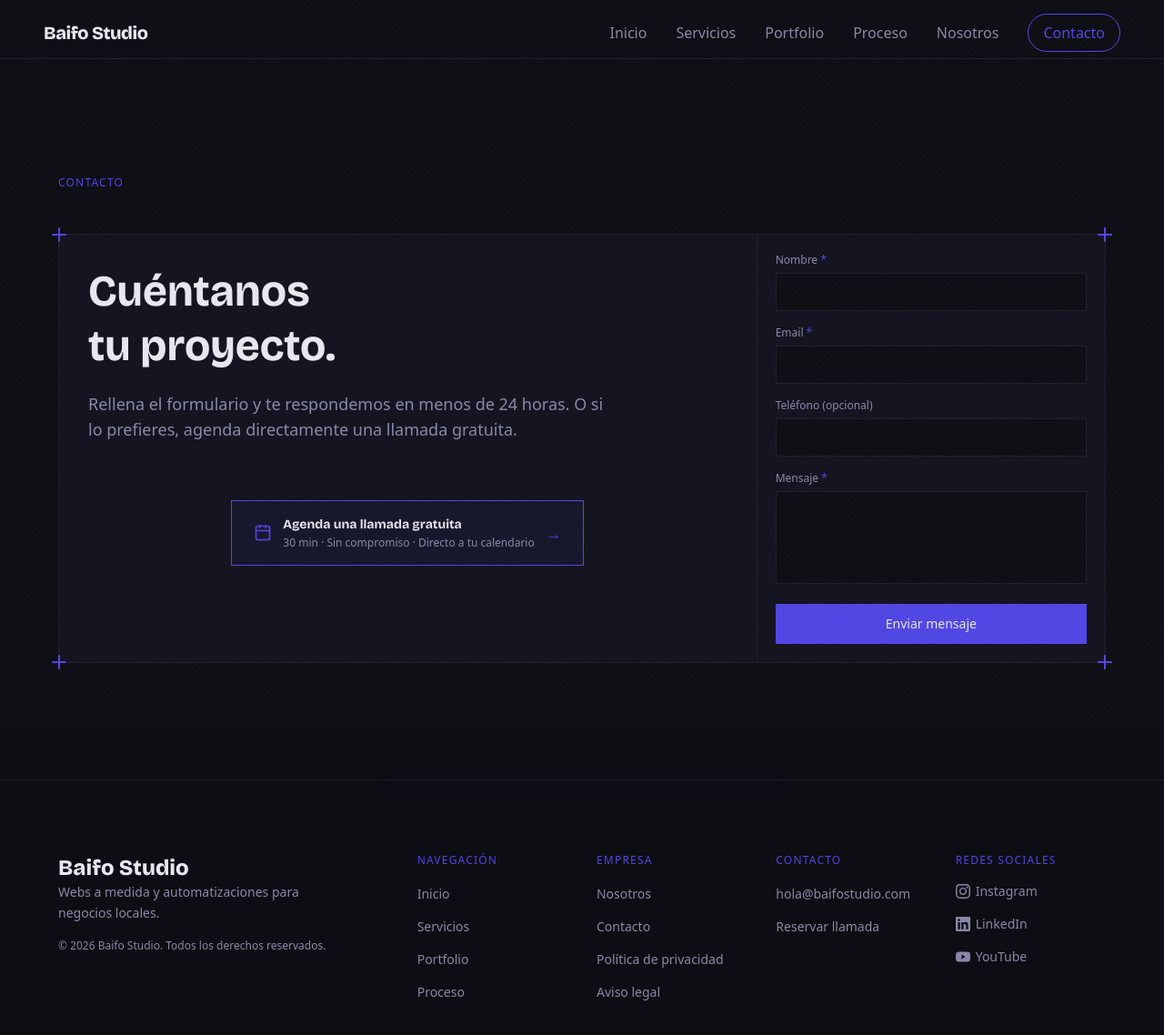
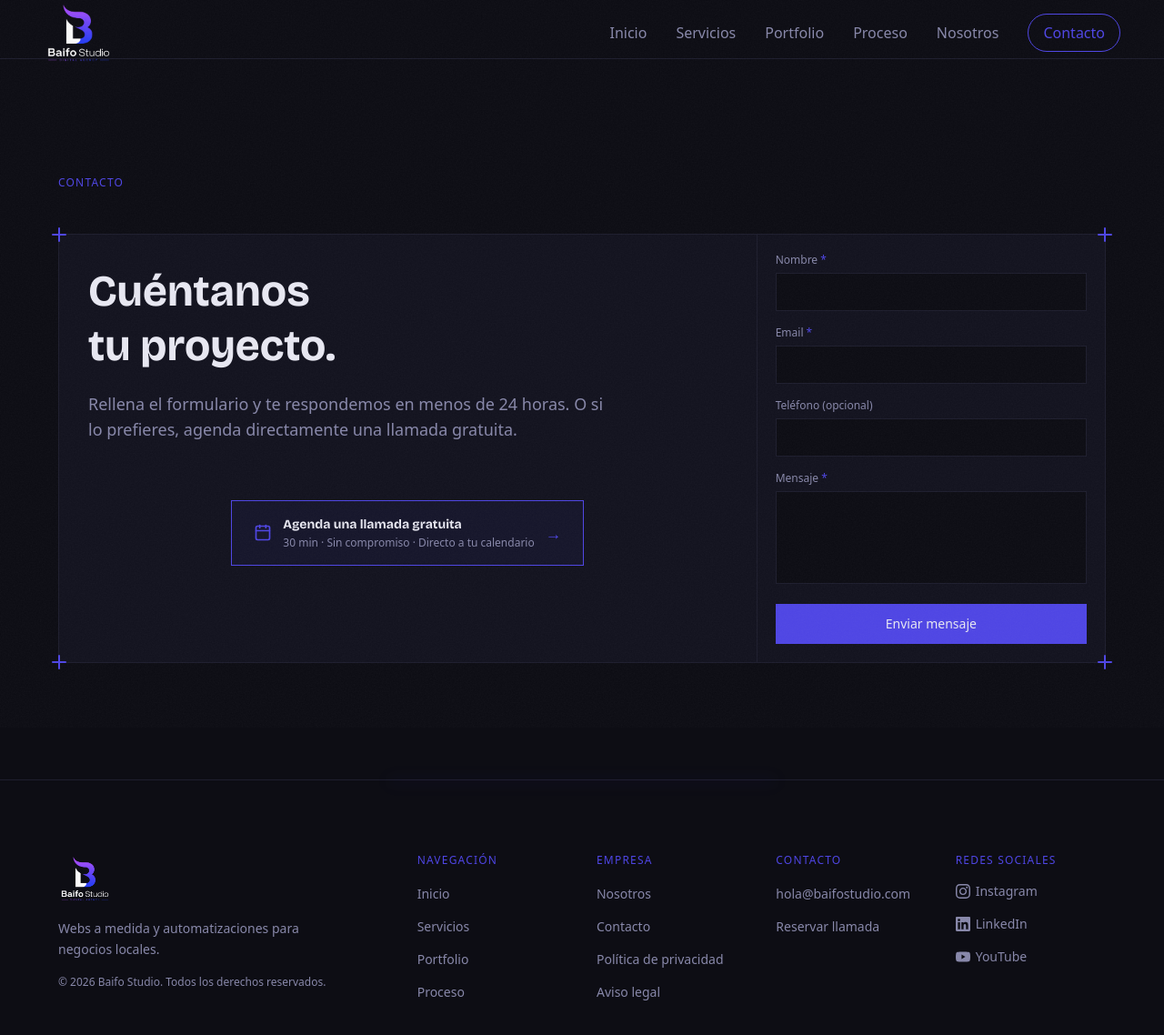
Before and after one commit to Ricardo2325/captiva, a Next.js app: page /contacto in a window 1280 px wide. Shown: the top 1138 px of the page at 91% size. Built offline with nearby package versions, Linux system fonts and the light colour scheme.

Commit message:
style(brand): add Baifo Studio logo to nav and footer

```diff
--- a/src/components/Footer.tsx
+++ b/src/components/Footer.tsx
@@ -2,6 +2,7 @@
 
 import type { ComponentProps, ReactNode } from 'react';
 import Link from 'next/link';
+import Image from 'next/image';
 import { motion, useReducedMotion } from 'framer-motion';
 interface FooterLink {
   title: string;
@@ -75,9 +76,13 @@
 
         {/* Brand */}
         <AnimatedContainer className="space-y-4">
-          <span className="font-display font-extrabold text-2xl" style={{ color: '#e8e8f2' }}>
-            Baifo Studio
-          </span>
+          <Image
+            src="/logo.png"
+            alt="Baifo Studio"
+            width={140}
+            height={56}
+            className="h-14 w-auto object-contain"
+          />
           <p className="text-sm leading-relaxed max-w-xs" style={{ color: '#8888aa' }}>
             Webs a medida y automatizaciones para negocios locales.
           </p>
--- a/src/components/Nav.tsx
+++ b/src/components/Nav.tsx
@@ -1,6 +1,7 @@
 'use client';
 
 import Link from 'next/link';
+import Image from 'next/image';
 import { usePathname } from 'next/navigation';
 import { motion, useScroll, useMotionValueEvent } from 'framer-motion';
 import { useState } from 'react';
@@ -33,11 +34,15 @@
       }}
     >
       <div className="max-w-7xl mx-auto px-6 md:px-12 flex items-center justify-between h-18">
-        <Link
-          href="/"
-          className="font-display font-extrabold text-xl tracking-tight text-text-primary"
-        >
-          Baifo Studio
+        <Link href="/" className="flex items-center">
+          <Image
+            src="/logo.png"
+            alt="Baifo Studio"
+            width={182}
+            height={73}
+            className="h-[4.5625rem] w-auto object-contain"
+            priority
+          />
         </Link>
 
         {/* Desktop links */}
```
Also changed, not shown: public/logo.png (added).
